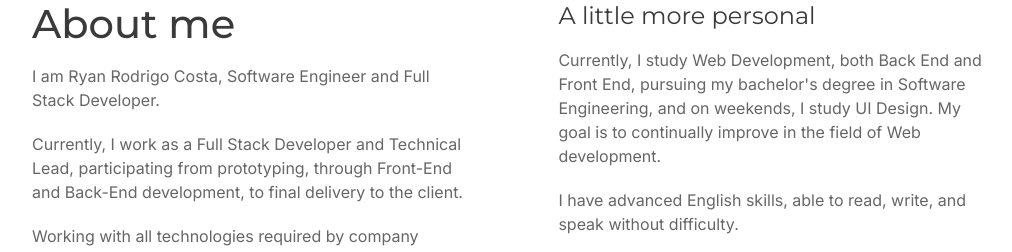
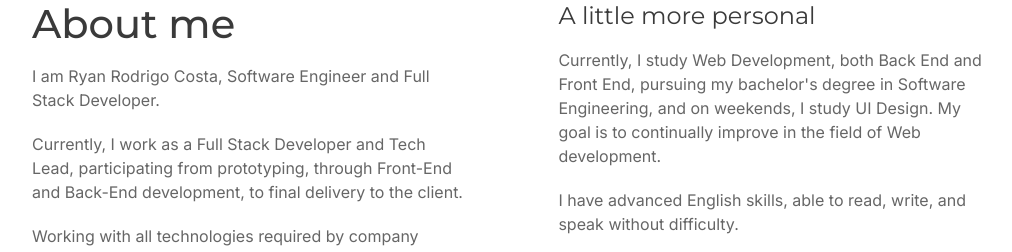
Before and after one commit to Ryan-R-C/new-portfolio, a React (Create React App) app: page / in a window 1280 px wide. Shown: the part 1300-1552 px from the top of the page, without its empty margins (128-1140 px from the left). Built offline with nearby package versions, Linux system fonts and the light colour scheme.

Commit message:
Fix: typo

```diff
--- a/src/info.ts
+++ b/src/info.ts
@@ -494,7 +494,7 @@ export const storagedInfo = {
       title: 'About me',
       paragraphs: [
         "I am Ryan Rodrigo Costa, Software Engineer and Full Stack Developer.",
-        "Currently, I work as a Full Stack Developer and Technical Lead, participating from prototyping, through Front-End and Back-End development, to final delivery to the client.",
+        "Currently, I work as a Full Stack Developer and Tech Lead, participating from prototyping, through Front-End and Back-End development, to final delivery to the client.",
         "Working with all technologies required by company projects, such as: ReactJS, Angular, VueJS, Solidity, PHP, Node, Sequelize, Python, MySQL, PostgreSQL, and even MongoDB.",
         "My programming journey started with Python development in 2019. I fell in love with coding from my first 'Hello, World' and every day I fall more in love with it.",
         "My goals include continually becoming a better developer, reaching seniority, and constantly improving my Soft and Hard Skills."
```
